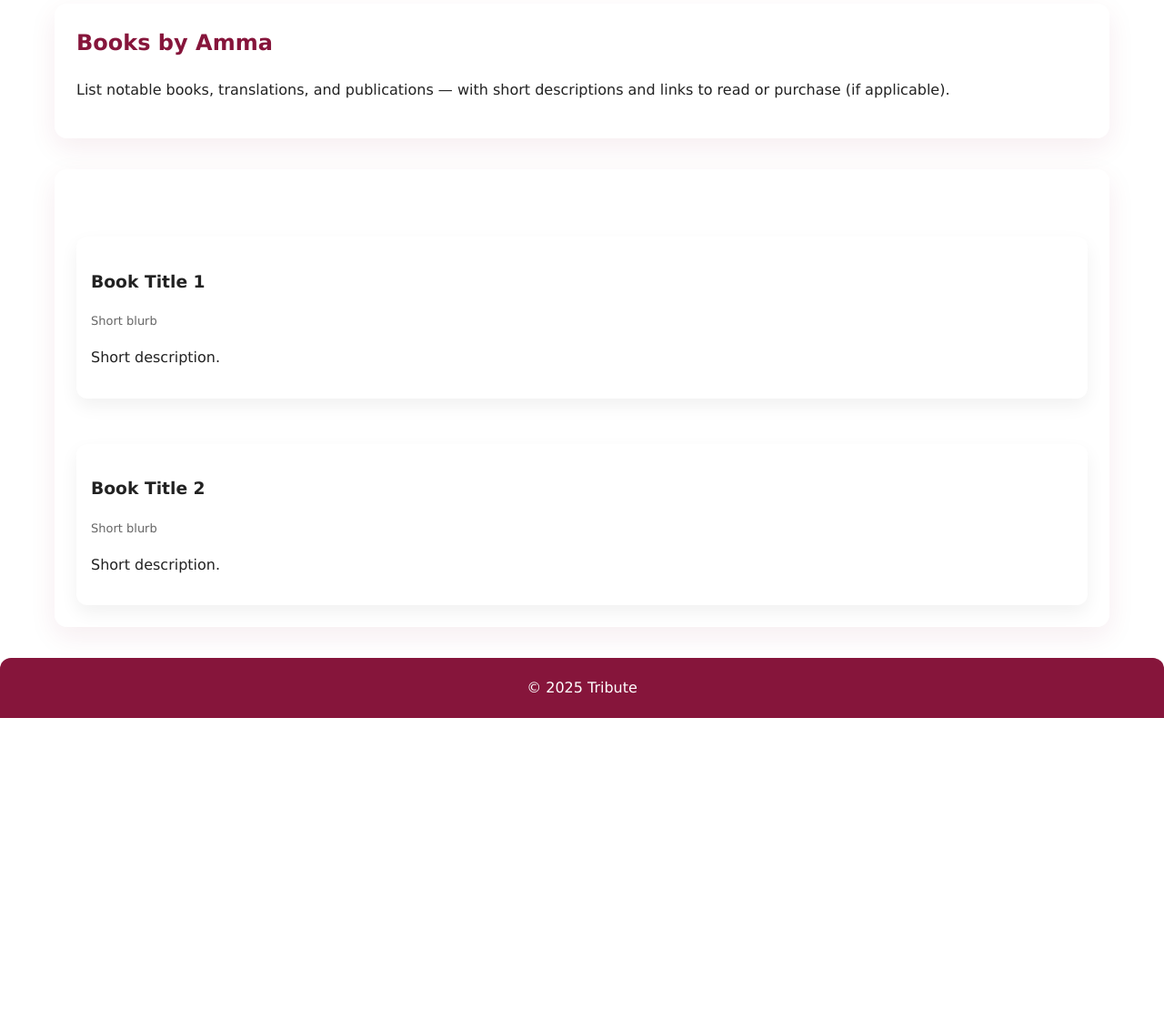
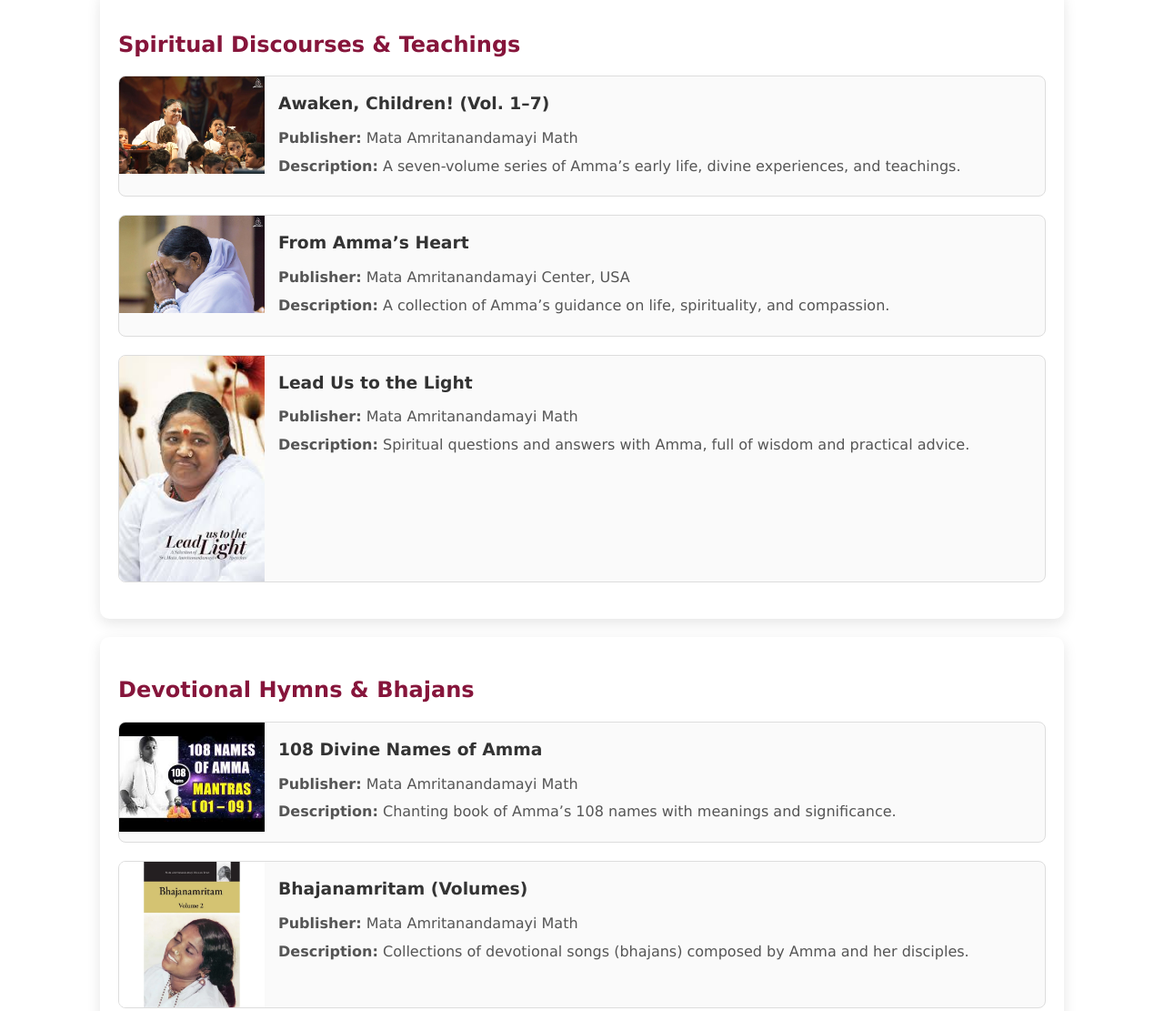
Before and after one commit to Sravan9116/amma-website, a plain HTML site: page frontend/books.html in a window 1280 px wide. Shown: the part 118-1229 px from the top of the page at 91% size. Before the commit the page ends 907 px from the top, so only its background shows below. Drawn offline with Linux system fonts and the light colour scheme.

Commit message:
new file:   frontend/assets/images/A108.jpeg 	new file:   frontend/assets/images/Abha.jpg 	new file:   frontend/assets/images/Afh.jpg 	new file:   frontend/assets/images/Akc.jpg 	new file:   frontend/assets/images/Alead.jpeg 	new file:   frontend/assets/images/Alive.jpeg 	new file:   frontend/assets/images/Aperla.jpeg 	modified:   frontend/books.html 	modified:   frontend/gallery.html

```diff
--- a/frontend/books.html
+++ b/frontend/books.html
@@ -6,6 +6,57 @@
     <title>Books & Publications</title>
     <link rel="stylesheet" href="css/style.css">
     <script defer src="js/script.js"></script>
+
+    <style>
+        .container {
+            width: 90%;
+            max-width: 1100px;
+            margin: 20px auto;
+        }
+
+        section {
+            background: white;
+            margin-bottom: 20px;
+            padding: 20px;
+            border-radius: 10px;
+            box-shadow: 0 5px 15px rgba(0, 0, 0, 0.1);
+        }
+
+        section h2 {
+            color: #86153b;
+            margin-bottom: 15px;
+        }
+
+        .book-box {
+            display: flex;
+            align-items: flex-start;
+            margin-bottom: 20px;
+            border: 1px solid #ddd;
+            border-radius: 8px;
+            overflow: hidden;
+            background: #fafafa;
+        }
+
+        .book-box img {
+            width: 160px;
+            height: auto;
+            object-fit: cover;
+        }
+
+        .book-details {
+            padding: 15px;
+        }
+
+        .book-details h3 {
+            margin: 0 0 10px;
+            color: #333;
+        }
+
+        .book-details p {
+            margin: 5px 0;
+            color: #555;
+        }
+    </style>
 </head>
 
 <body>
@@ -17,26 +68,93 @@
             <nav><a href="index.html">Home</a></nav>
         </div>
     </header>
-    <main class="container">
-        <section class="section fade-in">
-            <h2>Books by Amma</h2>
-            <p>List notable books, translations, and publications — with short descriptions and links to read or
-                purchase (if applicable).</p>
+    <div class="container">
+        <section>
+            <h2>Spiritual Discourses & Teachings</h2>
+
+            <div class="book-box">
+                <img src="assets/images/Akc.jpg" alt="Awaken Children">
+                <div class="book-details">
+                    <h3>Awaken, Children! (Vol. 1–7)</h3>
+                    <p><strong>Publisher:</strong> Mata Amritanandamayi Math</p>
+                    <p><strong>Description:</strong> A seven-volume series of Amma’s early life, divine experiences, and
+                        teachings.</p>
+                </div>
+            </div>
+
+            <div class="book-box">
+                <img src="assets/images/Afh.jpg" alt="From Amma's Heart">
+                <div class="book-details">
+                    <h3>From Amma’s Heart</h3>
+                    <p><strong>Publisher:</strong> Mata Amritanandamayi Center, USA</p>
+                    <p><strong>Description:</strong> A collection of Amma’s guidance on life, spirituality, and
+                        compassion.
+                    </p>
+                </div>
+            </div>
+
+            <div class="book-box">
+                <img src="assets/images/Alead.jpeg" alt="Lead Us to the Light">
+                <div class="book-details">
+                    <h3>Lead Us to the Light</h3>
+                    <p><strong>Publisher:</strong> Mata Amritanandamayi Math</p>
+                    <p><strong>Description:</strong> Spiritual questions and answers with Amma, full of wisdom and
+                        practical
+                        advice.</p>
+                </div>
+            </div>
+
         </section>
 
-        <section class="section grid fade-in">
-            <div class="card">
-                <h3>Book Title 1</h3>
-                <p class="meta">Short blurb</p>
-                <p>Short description.</p>
+        <section>
+            <h2>Devotional Hymns & Bhajans</h2>
+
+            <div class="book-box">
+                <img src="assets/images/A108.jpeg" alt="108 Divine Names of Amma">
+                <div class="book-details">
+                    <h3>108 Divine Names of Amma</h3>
+                    <p><strong>Publisher:</strong> Mata Amritanandamayi Math</p>
+                    <p><strong>Description:</strong> Chanting book of Amma’s 108 names with meanings and significance.
+                    </p>
+                </div>
             </div>
-            <div class="card">
-                <h3>Book Title 2</h3>
-                <p class="meta">Short blurb</p>
-                <p>Short description.</p>
+
+            <div class="book-box">
+                <img src="assets/images/Abha.jpg" alt="Bhajanamritam">
+                <div class="book-details">
+                    <h3>Bhajanamritam (Volumes)</h3>
+                    <p><strong>Publisher:</strong> Mata Amritanandamayi Math</p>
+                    <p><strong>Description:</strong> Collections of devotional songs (bhajans) composed by Amma and her
+                        disciples.</p>
+                </div>
             </div>
+
         </section>
-    </main>
+
+        <section>
+            <h2>Wisdom & Daily Life Guidance</h2>
+
+            <div class="book-box">
+                <img src="assets/images/Alive.jpeg" alt="Living in Harmony">
+                <div class="book-details">
+                    <h3>Living in Harmony</h3>
+                    <p><strong>Publisher:</strong> Mata Amritanandamayi Math</p>
+                    <p><strong>Description:</strong> Amma’s teachings on balancing spiritual life and daily
+                        responsibilities.</p>
+                </div>
+            </div>
+
+            <div class="book-box">
+                <img src="assets/images/Aperla.jpeg" alt="Amma's Pearls of Wisdom">
+                <div class="book-details">
+                    <h3>Amma’s Pearls of Wisdom</h3>
+                    <p><strong>Publisher:</strong> Mata Amritanandamayi Math</p>
+                    <p><strong>Description:</strong> Short, inspirational sayings and life lessons from Amma.</p>
+                </div>
+            </div>
+
+        </section>
+    </div>
     <footer>© 2025 Tribute</footer>
 </body>
 
```
Also changed, not shown: frontend/gallery.html (+9 -0 lines), frontend/assets/images/A108.jpeg (added), frontend/assets/images/Abha.jpg (added), frontend/assets/images/Afh.jpg (added), frontend/assets/images/Akc.jpg (added), frontend/assets/images/Alead.jpeg (added), frontend/assets/images/Alive.jpeg (added), frontend/assets/images/Aperla.jpeg (added).
